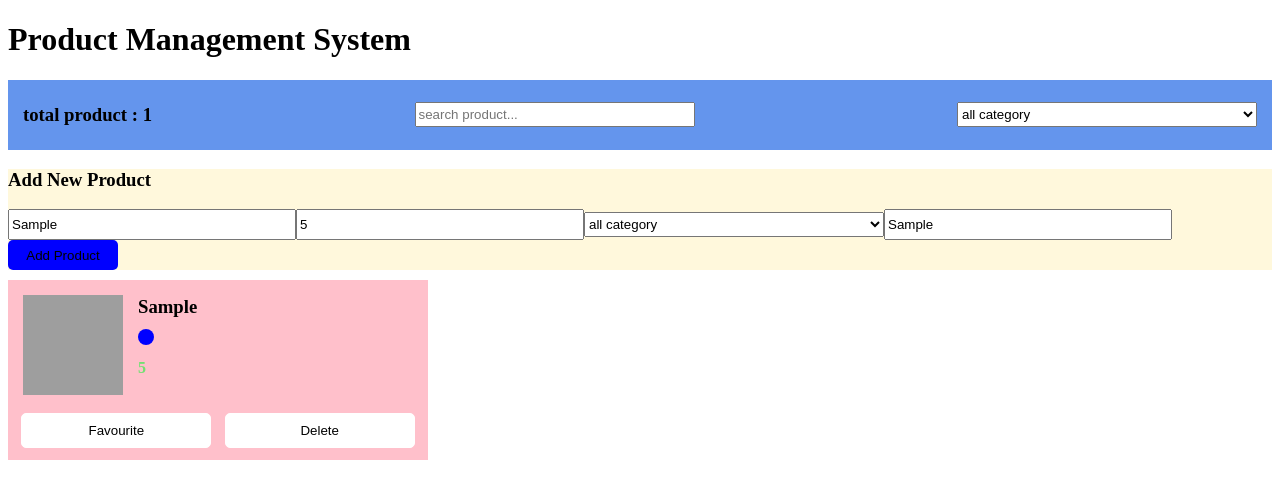
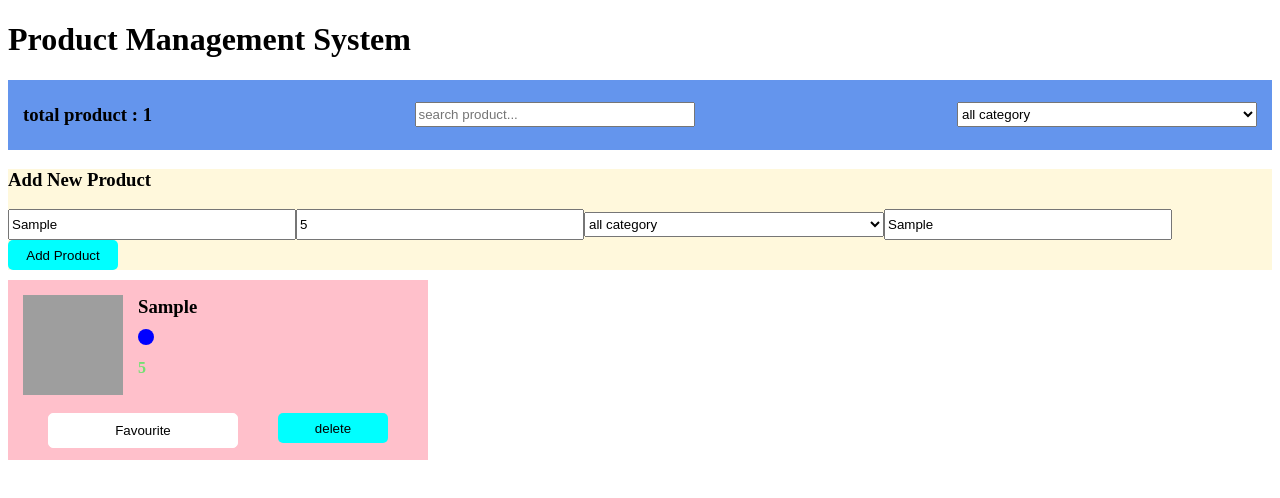
Before and after one commit to asala-al/product-project, a React (Vite) app: page / in a window 1280 px wide. Both pictures are taken after typing "Sample", "5", "Sample" into the empty fields and a click on the button "Add Product". Shown: the top 498 px of the page. Built offline with nearby package versions, Linux system fonts and the light colour scheme; grey boxes are pictures that could not be loaded.

Commit message:
fix(card):resolve deleteproduct issue

```diff
--- a/src/components/ProductCard/Card.jsx
+++ b/src/components/ProductCard/Card.jsx
@@ -1,10 +1,12 @@
 import Button from "../Button/Button";
 import style from "./card.module.css";
 
-function Card({ Product, deleteProduct}) {
+function Card({Product,deleteProduct}) {
 
 console.log(Product.id);
-console.log(Product);
+// console.log(Product);
+// console.log(deleteProduct);
+console.log();
 
   return (
 
@@ -24,7 +26,8 @@ console.log(Product);
 
         <div className={style.button}>
           <Button Button="Favourite" />
-          <Button onclick={() => deleteProduct(Product.id)} Button="Delete" />
+          {/* <Button onclick={()=>deleteProduct(Product.id)} Button="Delete" /> */}
+          <button onClick={()=>deleteProduct(Product.id)}>delete</button>
         </div>
       </div>
     </div>
--- a/src/components/ProductCard/card.module.css
+++ b/src/components/ProductCard/card.module.css
@@ -9,6 +9,10 @@
 .button{
     display: flex;
     justify-content: space-evenly;
+
+}
+button{
+    background-color: aqua;
 }
 .cardInfo {
     display: flex;
--- a/src/components/ProductList/ProductList.jsx
+++ b/src/components/ProductList/ProductList.jsx
@@ -6,7 +6,7 @@ import style from "./ProductList.module.css"
 function ProductList({Products,deleteProduct}) {
     console.log(Products);
 
-    console.log();
+
 
 
   return (
--- a/src/components/ProductManager/ProductManager.jsx
+++ b/src/components/ProductManager/ProductManager.jsx
@@ -9,6 +9,7 @@ import ProductList from "../ProductList/ProductList"
 function ProductManager() {
     const [Products,setProducts]=useState([]);
     console.log(Products);
+
 
 
     // function addProducts(s) {
@@ -23,8 +24,12 @@ function ProductManager() {
 }
 
     function deleteProduct(id) {
-      setProducts(Products.filter((product)=>product.id !== id))
+      setProducts(Products.filter((Product)=>Product.id !== id))
     }
+    // console.log(deleteProduct);
+
+
+
 
   return (
     <div>
```
Also changed, not shown: src/components/ProductForm/ProductForm.jsx (+6 -1 lines).
